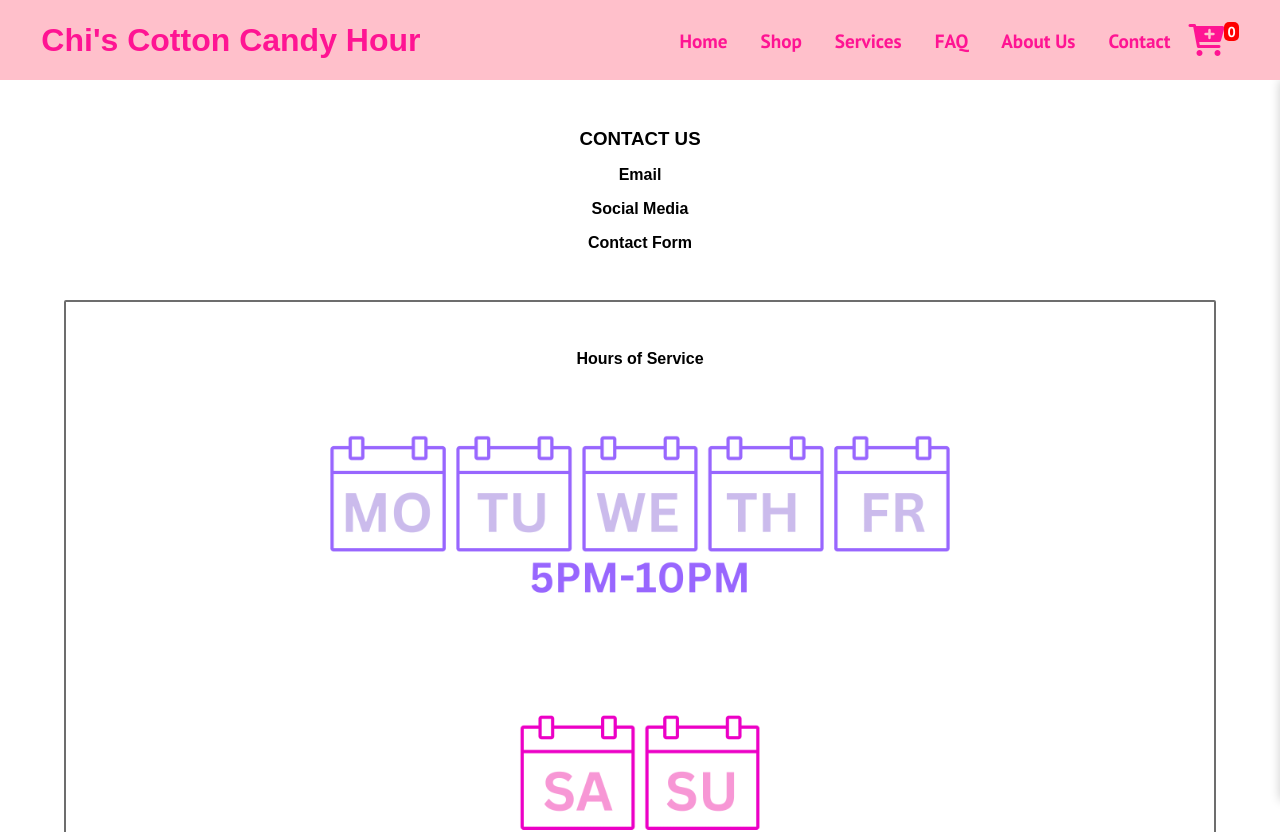
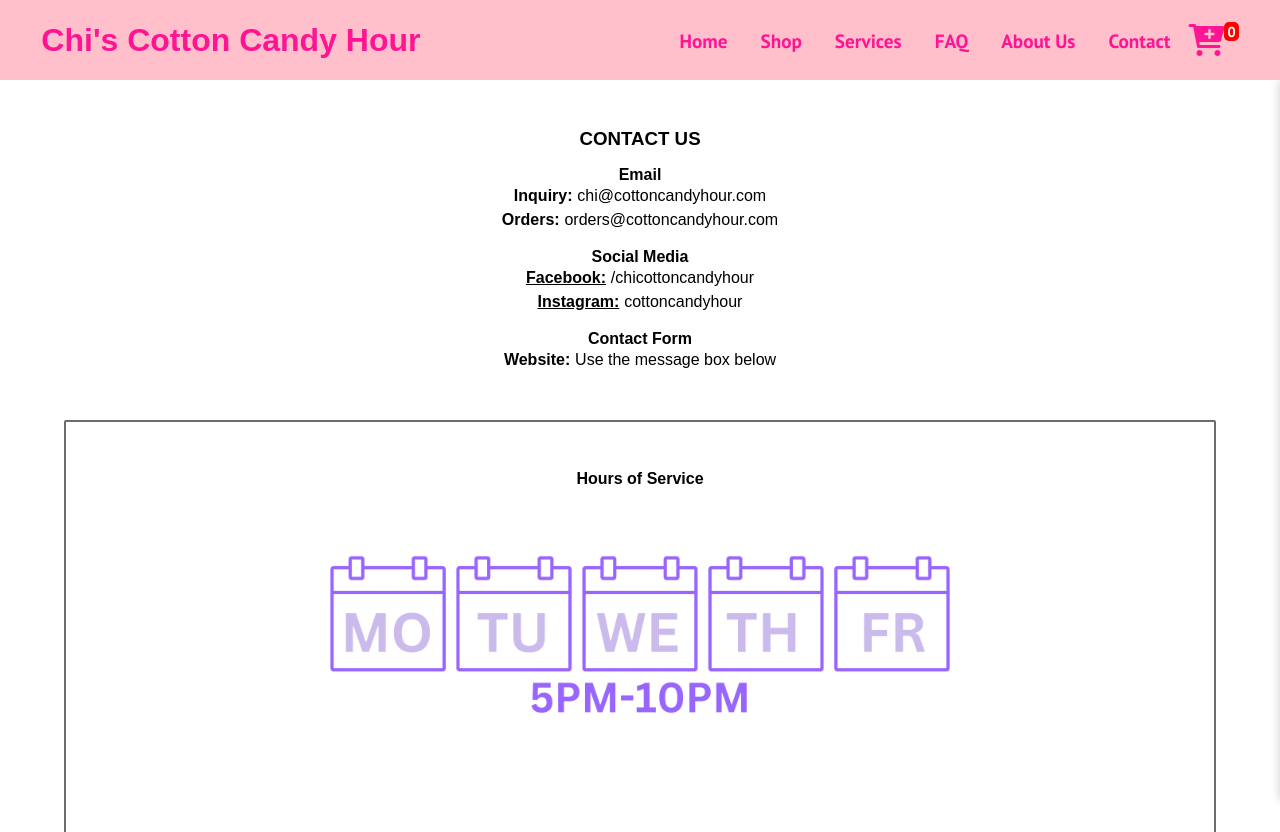
Before and after one commit to MarkMerante/Cotton-Candy-Hour, a React (Create React App) app: page /contact in a window 1280 px wide. Shown: the top 832 px of the page. Built offline with nearby package versions, Linux system fonts and the light colour scheme; a web font is replaced by a local one.

Commit message:
Modified Contact page

```diff
--- a/src/components/ContactHero.css
+++ b/src/components/ContactHero.css
@@ -15,7 +15,7 @@ p {
     text-indent: .3em;
 }
 
-.contact-hero-intro, .content-details{
+.contact-hero-intro{
     display: grid;
     grid-template-columns: 1fr;
     justify-content: center;
@@ -27,17 +27,28 @@ p {
     margin: 3em 0;
 }
 
+.contact-details{
+    display: grid;
+    grid-template-columns: 1fr;
+    justify-content: center;
+    align-items: center;
+}
 
-.content {
+.contact-details div.content {
     display: flex;
     justify-content: center;
     padding: 0;
     color: inherit;
 }
 
+.contact-details div.content p {
+    margin-bottom: 0;
+}
+
 .social {
     text-decoration: underline;
     transition: all 0.3s ease-out;
+    cursor: pointer;
 }
 
 .social:hover {
--- a/src/components/ContactHero.js
+++ b/src/components/ContactHero.js
@@ -1,5 +1,4 @@
 import React from "react"
-import { Link } from "react-router-dom"
 import "./ContactHero.css"
 import Weekday from "../images/weekday_calender.PNG"
 import Weekend from "../images/weekend_calendar.PNG"
@@ -22,14 +21,14 @@ const ContactHero = () => {
                 </div>
                 <div className="contact-details">
                     <h4>Social Media</h4>
-                    <Link to='https://www.facebook.com/profile.php?id=100088423180662' className="content">
+                    <div className="content" onClick={() => window.location.href = 'https://www.facebook.com/profile.php?id=100088423180662'}>
                         <h4 className="bolded-content social">Facebook: </h4>
                         <p>/chicottoncandyhour</p>
-                    </Link>
-                    <Link to='https://www.instagram.com/cottoncandyhour' className="content">
+                    </div>
+                    <div className="content" onClick={() => window.location.href = 'https://www.instagram.com/cottoncandyhour'}>
                         <h4 className="bolded-content social">Instagram: </h4>
                         <p>cottoncandyhour</p>
-                    </Link>
+                    </div>
                 </div>
                 <div className="contact-details">
                     <h4>Contact Form</h4>
```
